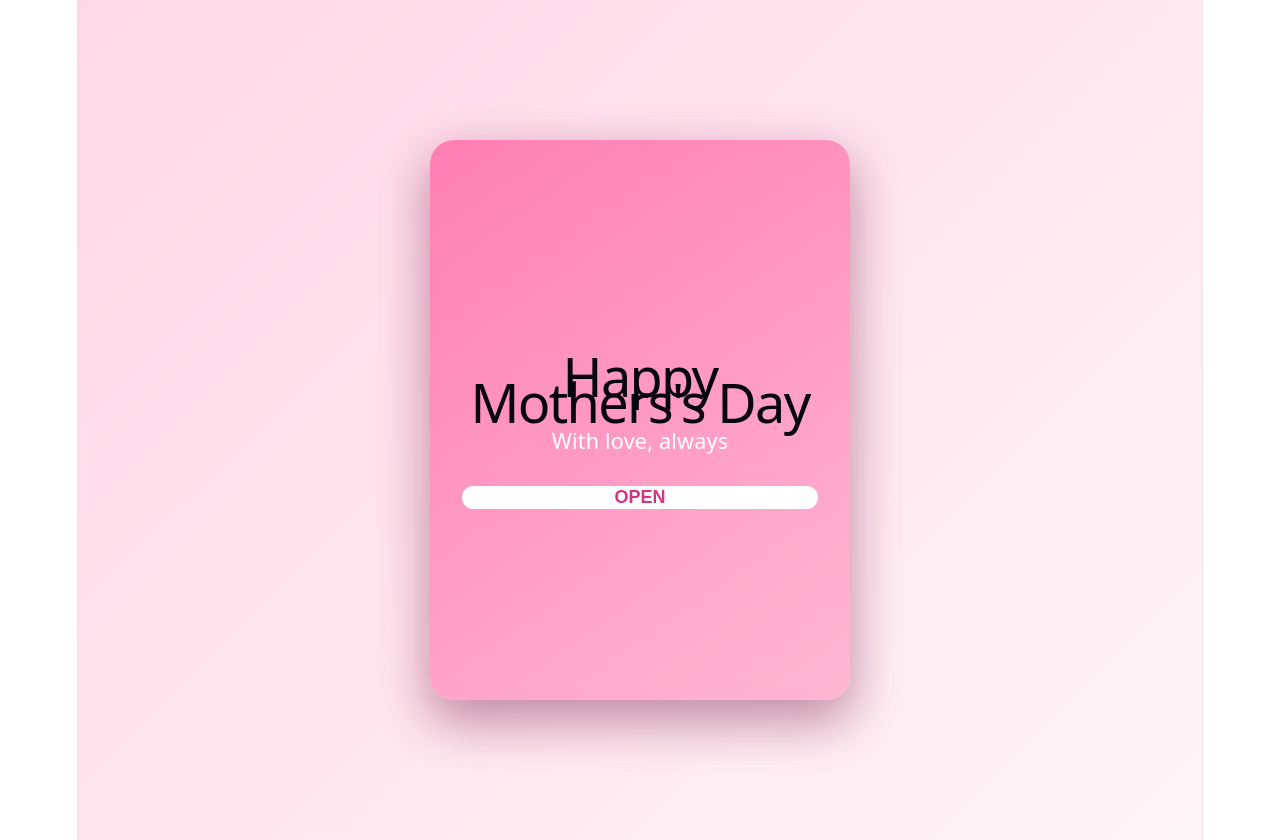
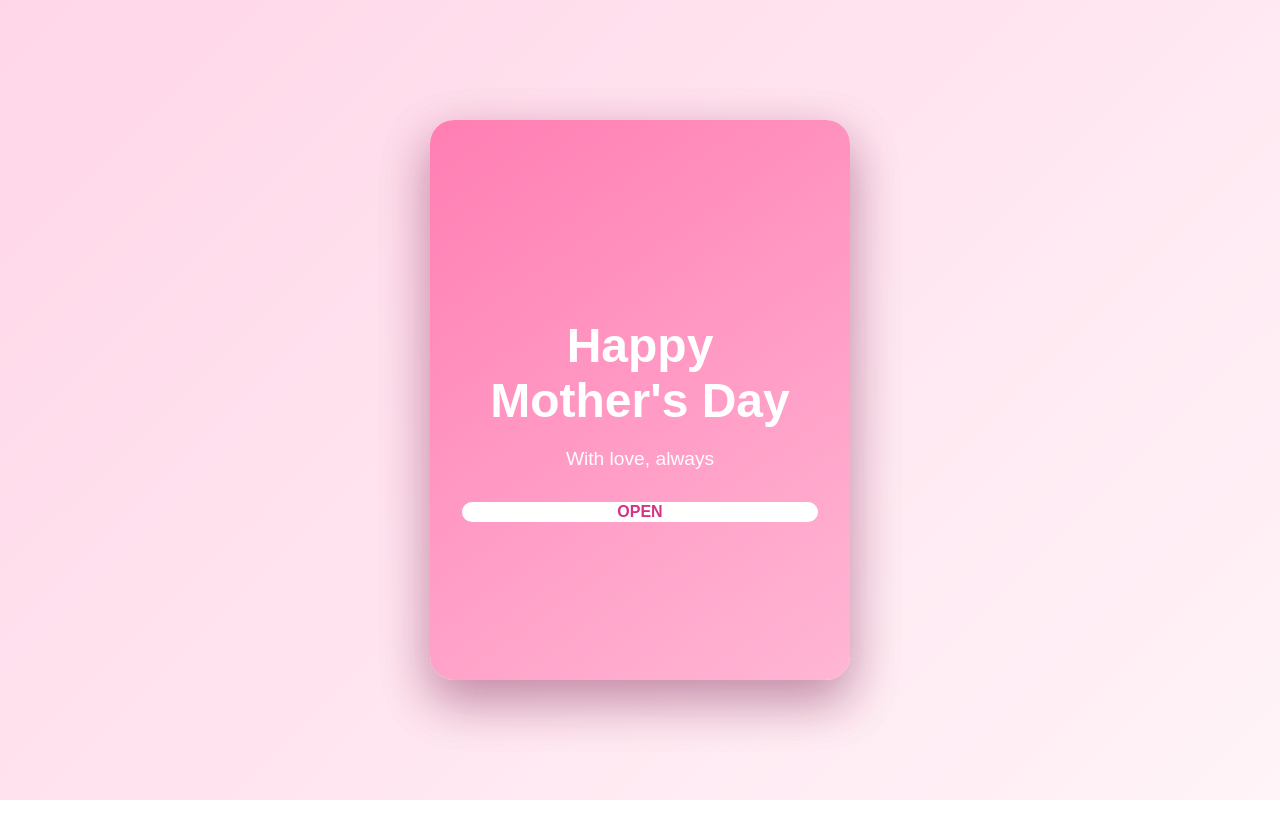
Before and after one commit to Noloot/mothers-day-card, a React (Vite) app: page / in a window 1280 px wide. After the commit the page ends 800 px from the top, so only its background shows below. Built offline with nearby package versions, Linux system fonts and the light colour scheme.

Commit message:
Function added to open and close card instead of just open

```diff
--- a/src/App.css
+++ b/src/App.css
@@ -41,7 +41,7 @@
 
 .card-front h1 {
   font-size: 3rem;
-  margin-bottom: 12px;
+  margin-bottom: 8px;
 }
 
 .card-front p {
--- a/src/App.jsx
+++ b/src/App.jsx
@@ -8,11 +8,13 @@ function App() {
     <main className="page">
       <section className={`card ${isOpen ? "open" : ""}`}>
         <div className="card-front">
-          <h1>Happy Mothers&apos;s Day</h1>
-          <p>With love, always</p>
+          <div className="front-content">
+            <h1>Happy Mother&apos;s Day</h1>
+            <p>With love, always</p>
+          </div>
 
-          <button onClick={() => setIsOpen(true)}>
-            OPEN
+          <button onClick={() => setIsOpen(!isOpen)}>
+            {isOpen ? "CLOSE" : "OPEN"}
           </button>
         </div>
 
--- a/src/index.css
+++ b/src/index.css
@@ -1,111 +1,12 @@
-:root {
-  --text: #6b6375;
-  --text-h: #08060d;
-  --bg: #fff;
-  --border: #e5e4e7;
-  --code-bg: #f4f3ec;
-  --accent: #aa3bff;
-  --accent-bg: rgba(170, 59, 255, 0.1);
-  --accent-border: rgba(170, 59, 255, 0.5);
-  --social-bg: rgba(244, 243, 236, 0.5);
-  --shadow:
-    rgba(0, 0, 0, 0.1) 0 10px 15px -3px, rgba(0, 0, 0, 0.05) 0 4px 6px -2px;
-
-  --sans: system-ui, 'Segoe UI', Roboto, sans-serif;
-  --heading: system-ui, 'Segoe UI', Roboto, sans-serif;
-  --mono: ui-monospace, Consolas, monospace;
-
-  font: 18px/145% var(--sans);
-  letter-spacing: 0.18px;
-  color-scheme: light dark;
-  color: var(--text);
-  background: var(--bg);
-  font-synthesis: none;
-  text-rendering: optimizeLegibility;
-  -webkit-font-smoothing: antialiased;
-  -moz-osx-font-smoothing: grayscale;
-
-  @media (max-width: 1024px) {
-    font-size: 16px;
-  }
-}
-
-@media (prefers-color-scheme: dark) {
-  :root {
-    --text: #9ca3af;
-    --text-h: #f3f4f6;
-    --bg: #16171d;
-    --border: #2e303a;
-    --code-bg: #1f2028;
-    --accent: #c084fc;
-    --accent-bg: rgba(192, 132, 252, 0.15);
-    --accent-border: rgba(192, 132, 252, 0.5);
-    --social-bg: rgba(47, 48, 58, 0.5);
-    --shadow:
-      rgba(0, 0, 0, 0.4) 0 10px 15px -3px, rgba(0, 0, 0, 0.25) 0 4px 6px -2px;
-  }
-
-  #social .button-icon {
-    filter: invert(1) brightness(2);
-  }
+* {
+  box-sizing: border-box;
 }
 
 body {
   margin: 0;
+  font-family: Arial, Helvetica, sans-serif;
 }
 
-#root {
-  width: 1126px;
-  max-width: 100%;
-  margin: 0 auto;
-  text-align: center;
-  border-inline: 1px solid var(--border);
-  min-height: 100svh;
-  display: flex;
-  flex-direction: column;
-  box-sizing: border-box;
+button {
+  font-family: inherit;
 }
-
-h1,
-h2 {
-  font-family: var(--heading);
-  font-weight: 500;
-  color: var(--text-h);
-}
-
-h1 {
-  font-size: 56px;
-  letter-spacing: -1.68px;
-  margin: 32px 0;
-  @media (max-width: 1024px) {
-    font-size: 36px;
-    margin: 20px 0;
-  }
-}
-h2 {
-  font-size: 24px;
-  line-height: 118%;
-  letter-spacing: -0.24px;
-  margin: 0 0 8px;
-  @media (max-width: 1024px) {
-    font-size: 20px;
-  }
-}
-p {
-  margin: 0;
-}
-
-code,
-.counter {
-  font-family: var(--mono);
-  display: inline-flex;
-  border-radius: 4px;
-  color: var(--text-h);
-}
-
-code {
-  font-size: 15px;
-  line-height: 135%;
-  padding: 4px 8px;
-  background: var(--code-bg);
-}
```
